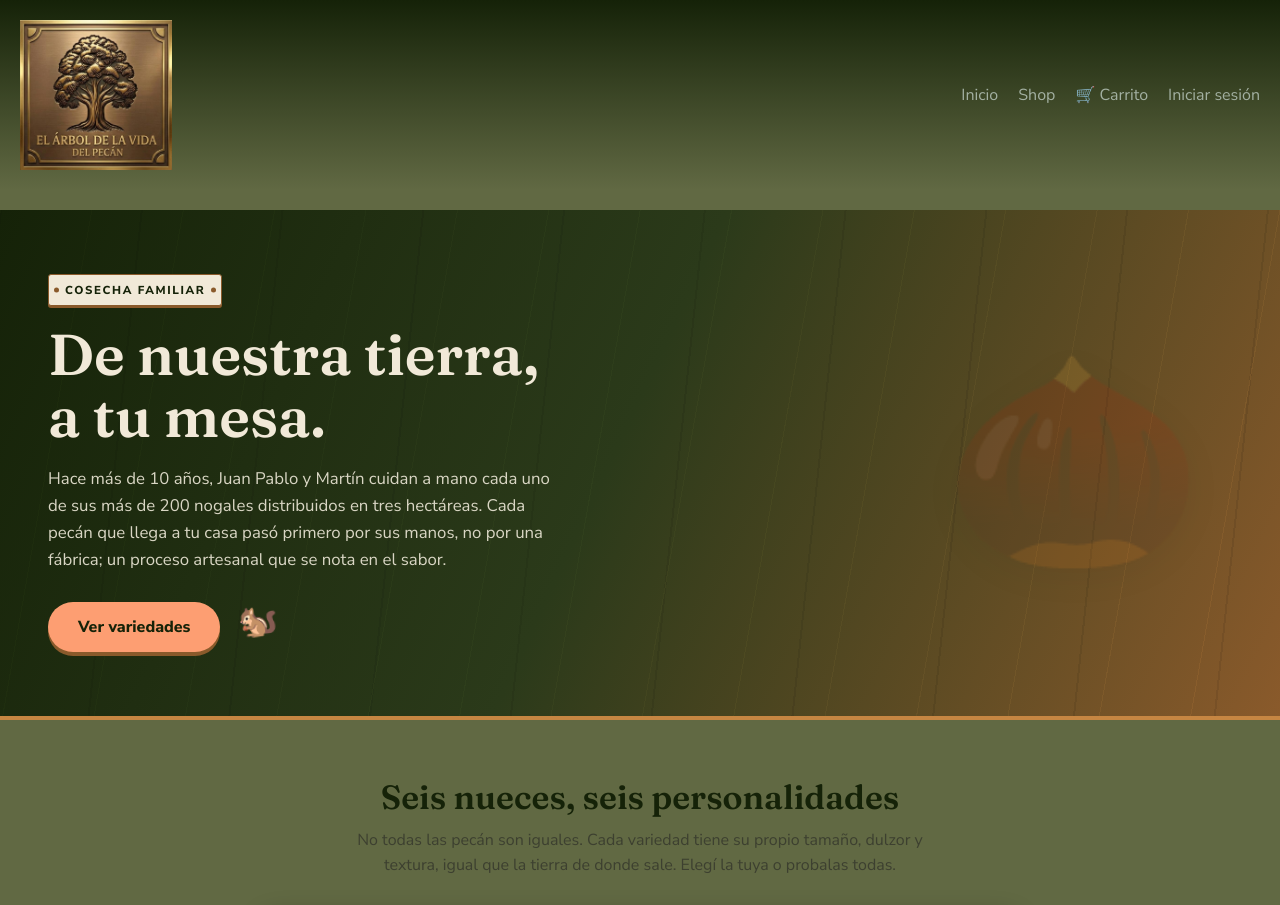
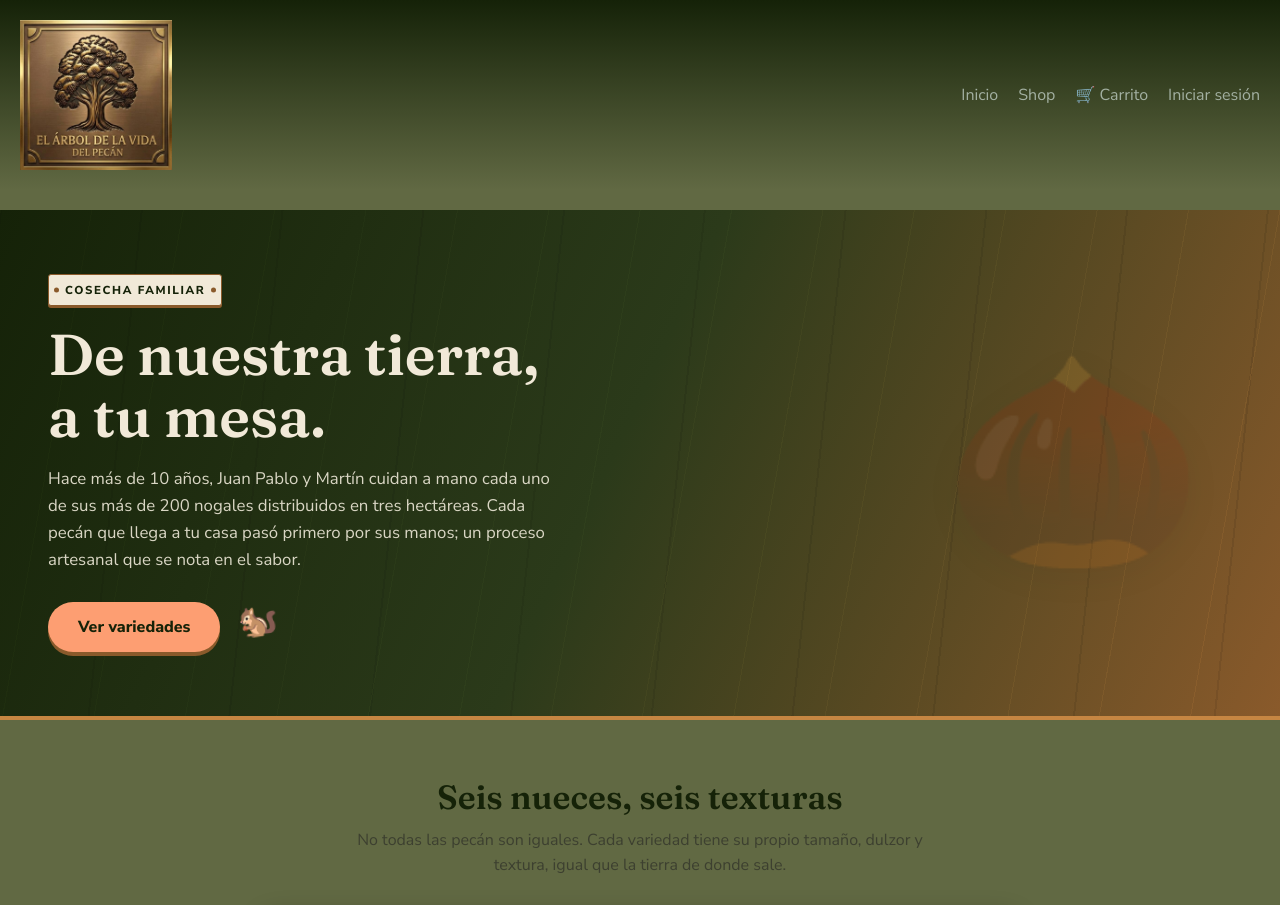
Before and after one commit to pincelarte/TalentoTech, a React (Vite) app: page / in a window 1280 px wide. Shown: the top 905 px of the page. Built offline with nearby package versions, Linux system fonts and the light colour scheme; no server answers; the database is empty; grey boxes are pictures that could not be loaded.

Commit message:
Cambio de texto

```diff
--- a/src/pages/Home/Home.jsx
+++ b/src/pages/Home/Home.jsx
@@ -14,7 +14,7 @@ function Home() {
             De nuestra tierra,<br />a tu mesa.
           </h1>
           <p className={styles.heroSubtitle}>
-            Hace más de 10 años, Juan Pablo y Martín cuidan a mano cada uno de sus más de 200 nogales distribuidos en tres hectáreas. Cada pecán que llega a tu casa pasó primero por sus manos, no por una fábrica; un proceso artesanal que se nota en el sabor.
+            Hace más de 10 años, Juan Pablo y Martín cuidan a mano cada uno de sus más de 200 nogales distribuidos en tres hectáreas. Cada pecán que llega a tu casa pasó primero por sus manos; un proceso artesanal que se nota en el sabor.
           </p>
           <div className={styles.heroActions}>
             <Link to="/shop" className={styles.ctaPrimary}>
@@ -27,11 +27,10 @@ function Home() {
 
       <section className={styles.variedades}>
         <div className={styles.variedadesIntro}>
-          <h2 className={styles.variedadesTitle}>Seis nueces, seis personalidades</h2>
+          <h2 className={styles.variedadesTitle}>Seis nueces, seis texturas</h2>
           <p className={styles.variedadesText}>
             No todas las pecán son iguales. Cada variedad tiene su propio
             tamaño, dulzor y textura, igual que la tierra de donde sale.
-            Elegí la tuya o probalas todas.
           </p>
         </div>
         <div className={styles.variedadesImgWrapper}>
```
